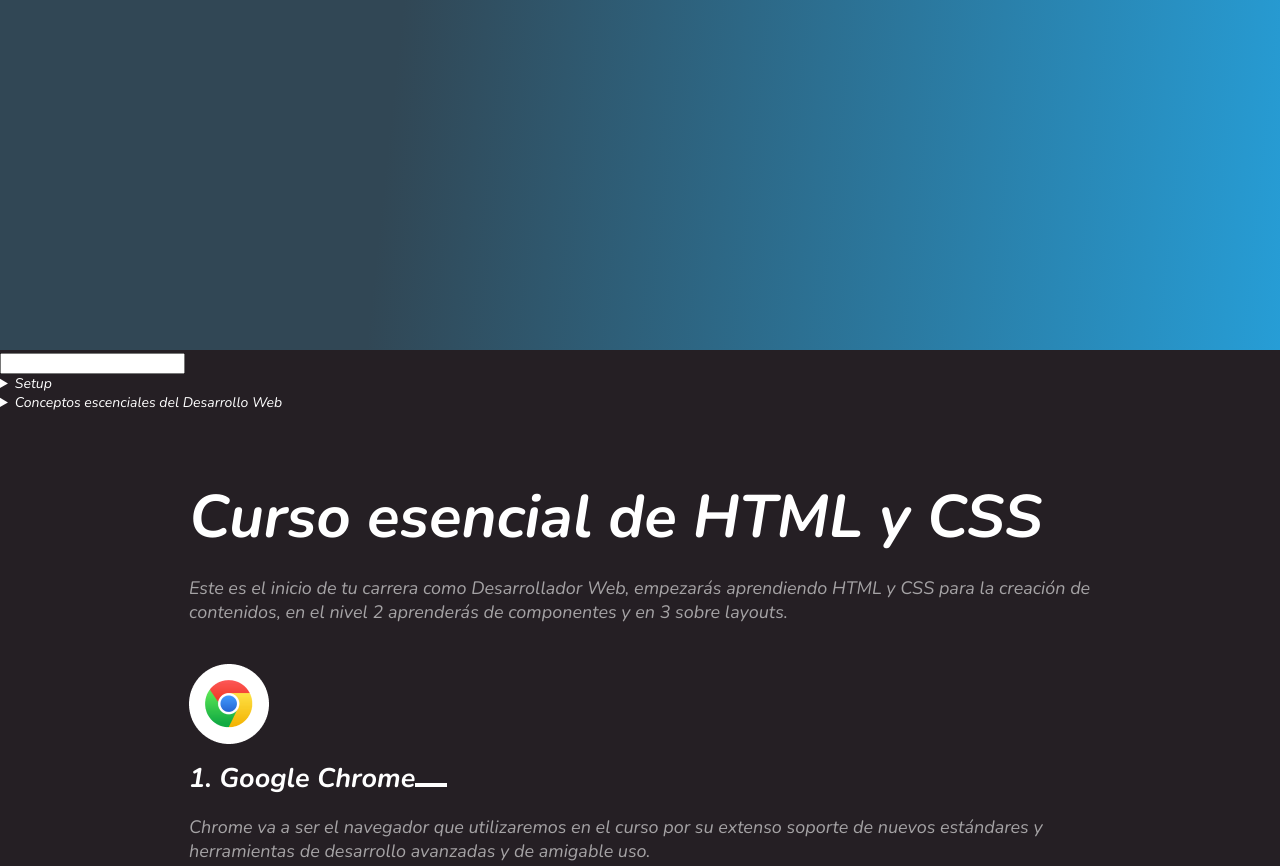
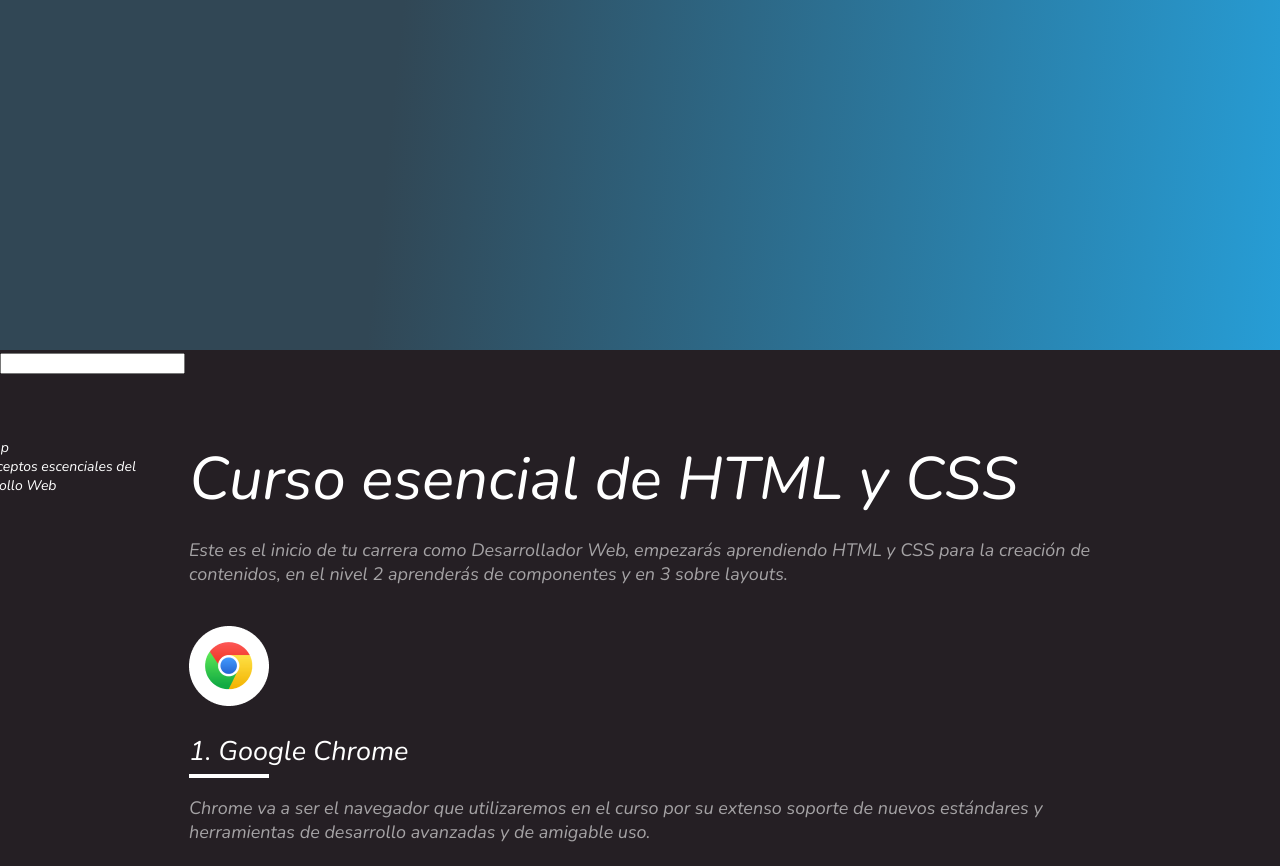
Before and after one commit to Asprosmx/curso-esencial-html-css, a plain HTML site: page index.html in a window 1280 px wide. Shown: the top 866 px of the page. Drawn offline with nearby package versions, Linux system fonts and the light colour scheme.

Commit message:
Add files via upload

```diff
--- a/CSS/styles-logical.css
+++ b/CSS/styles-logical.css
@@ -55,8 +55,11 @@ a {
 
 header {
     font-size: 14px;
+    width: 188px;
     color: var(--white);
-    position: static;
+    position: absolute;
+    top: 64px;
+    left: -232px;
 
 }
 
@@ -81,6 +84,7 @@ h1{
     font-size: 60px;
     margin-block-start: 64px;
     margin-block-end: 16px;
+    font-weight: normal;
 }
 
 h2{
@@ -91,7 +95,11 @@ h2{
 h3{
     font-size: 1.5em;
     font-weight: 600;
-    margin-block: 16px;
+    margin-bottom: 16px;
+    font-weight: normal;
+    position: sticky;
+
+
 }
 
 hr{
@@ -128,6 +136,7 @@ p{
 
 .section-content h3{
     counter-increment: titleList;
+    padding-bottom: 8px;
 }
 
 .section-content h3::before{
@@ -136,10 +145,13 @@ p{
 
 .section-content h3::after{
     content: '';
-    width: 32px;
+    width: 80px;
     height: 4px;
     background: var(--white30);
     display: inline-block;
+    position: absolute;
+    left: 0%;
+    bottom: 0%;
 }
 
 blockquote {
@@ -150,12 +162,16 @@ blockquote {
 }
 
 
+
 .main hr{
     display:none;
 }
 
+.header-content {
+    position: relative
+}
+
 .main{
-border: 1px;
 }
 
 .wrapper {
--- a/index.html
+++ b/index.html
@@ -15,6 +15,9 @@
 
     <div class="hero"></div>
     <input type="text">
+    <div class="header">
+      <div class="wrapper">
+      <div class="header-content">
         <header>
             <nav>
                 <details>
@@ -64,12 +67,18 @@
                 </details>
                 </nav>
                   </header>
+      </div>
+      </div>
+    </div>
     <main class="main">
+
+
                 <div class="wrapper">
                     <div class="main-content">
 
 
                     </header>
+
                     <h1>
                         Curso esencial de HTML y CSS
                     </h1>
```
Lines whose indentation alone changed are shown as unchanged.
